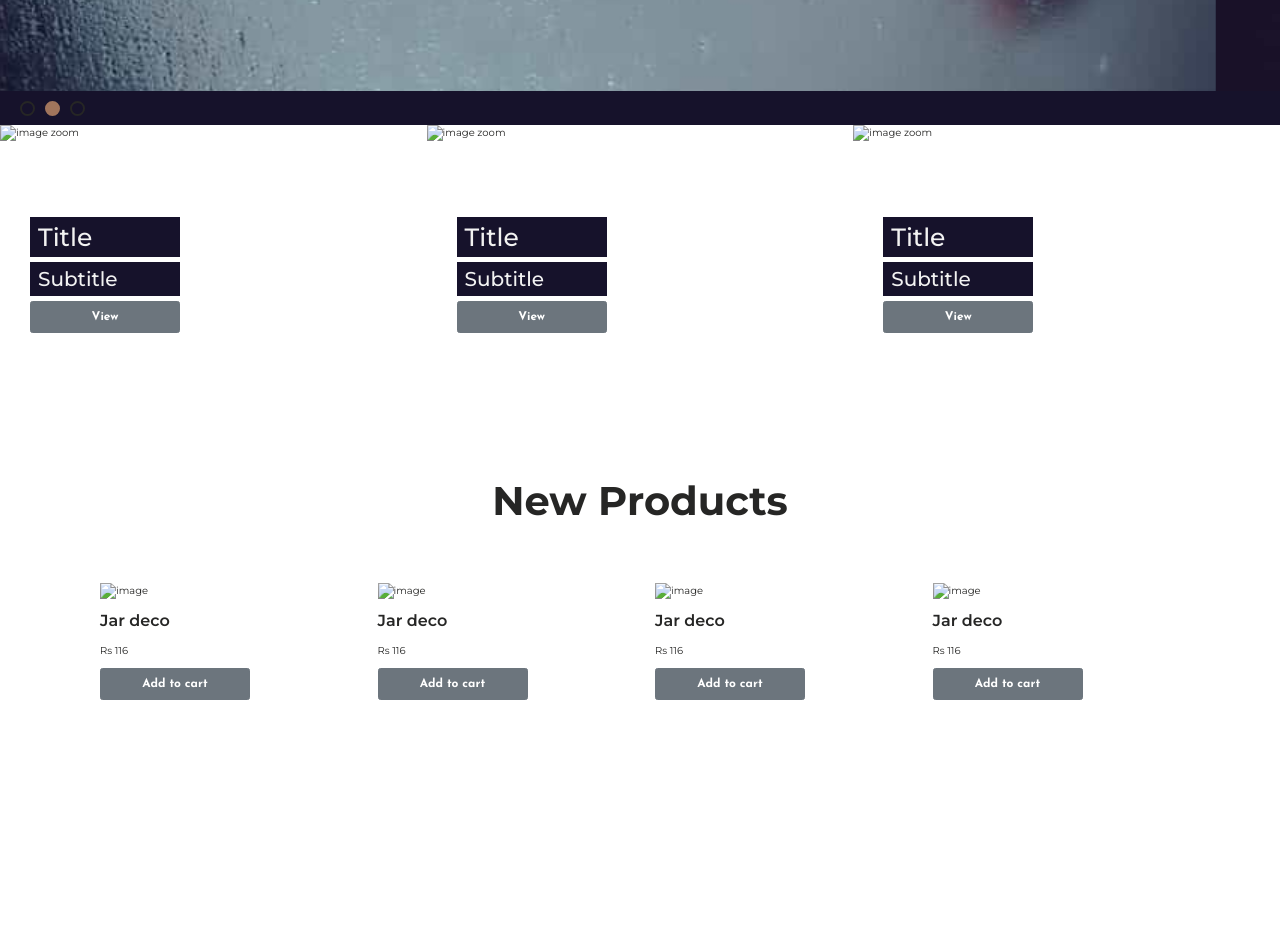
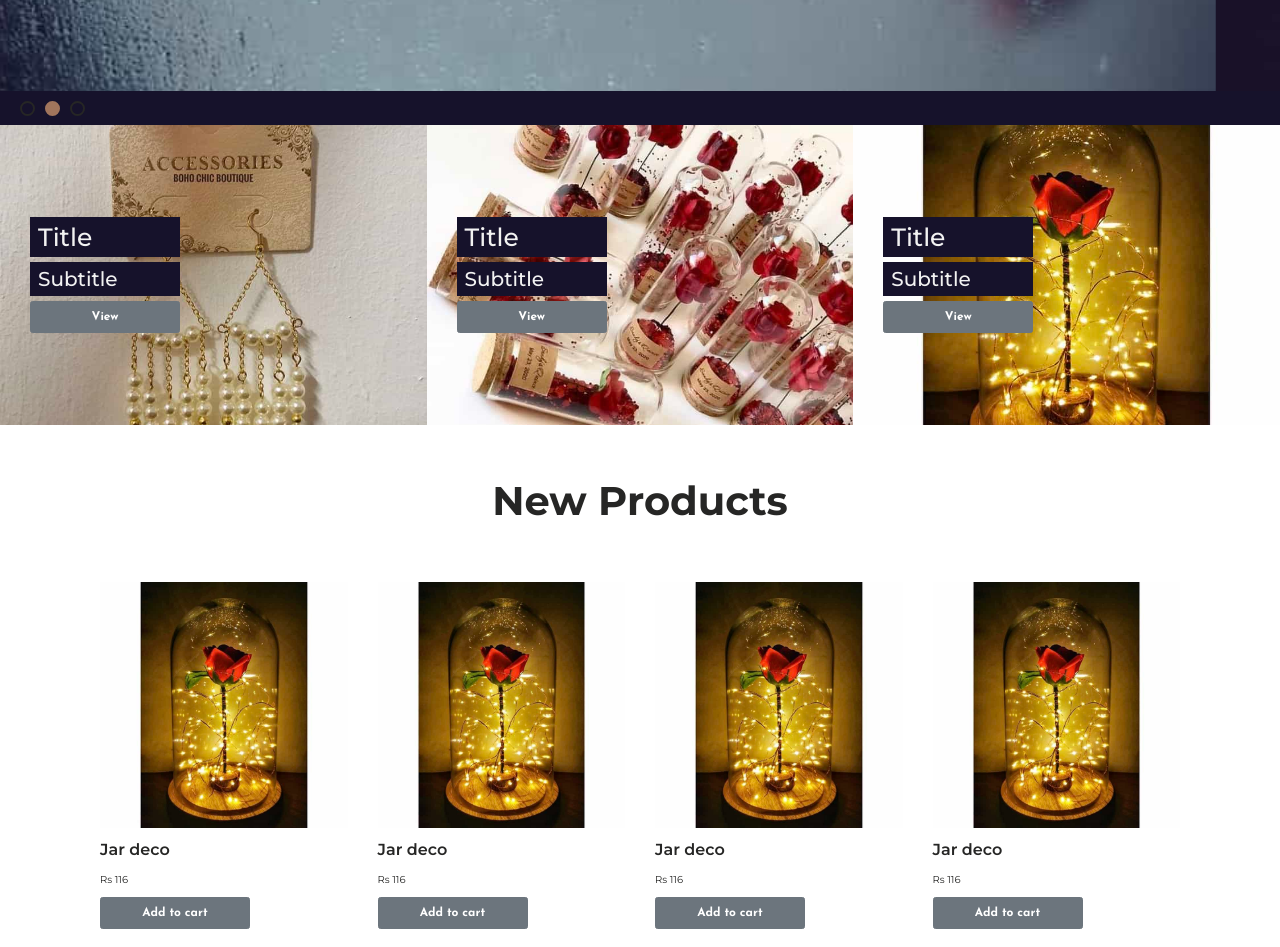
Before and after one commit to DeanNab175/bohochicboutique, a website: page index.html in a window 1280 px wide. Shown: the part 720-1667 px from the top of the page. Before the commit the page ends 1485 px from the top, so only its background shows below. Drawn offline with nearby package versions, Linux system fonts and the light colour scheme; the site is published under a folder, as on GitHub Pages, so addresses that start at the root find nothing.

Commit message:
update image path

```diff
--- a/index.html
+++ b/index.html
@@ -185,7 +185,7 @@
       <section class="new-release">
         <div class="new-release__wrap">
           <div class="new-release__item">
-            <img src="/dist/images/IMG_6739.jpg" alt="image zoom">
+            <img src="dist/images/IMG_6739.jpg" alt="image zoom">
             <div class="new-release__detail">
               <h1 class="title">Title</h1>
               <h2 class="subtitle">Subtitle</h2>
@@ -194,7 +194,7 @@
           </div>
 
           <div class="new-release__item">
-            <img src="/dist/images/IMG_6740.jpg" alt="image zoom">
+            <img src="dist/images/IMG_6740.jpg" alt="image zoom">
             <div class="new-release__detail">
               <h1 class="title">Title</h1>
               <h2 class="subtitle">Subtitle</h2>
@@ -203,7 +203,7 @@
           </div>
 
           <div class="new-release__item">
-            <img src="/dist/images/IMG_6741.jpg" alt="image zoom">
+            <img src="dist/images/IMG_6741.jpg" alt="image zoom">
             <div class="new-release__detail">
               <h1 class="title">Title</h1>
               <h2 class="subtitle">Subtitle</h2>
@@ -220,7 +220,7 @@
           <div class="new-product__wrap">
             <div class="new-product__item">
               <div class="new-product__image">
-                <img src="/dist/images/IMG_6741.jpg" alt="image">
+                <img src="dist/images/IMG_6741.jpg" alt="image">
               </div>
               <p class="new-product__name">Jar deco</p>
               <p class="new-product__price">Rs 116</p>
@@ -229,7 +229,7 @@
 
             <div class="new-product__item">
               <div class="new-product__image">
-                <img src="/dist/images/IMG_6741.jpg" alt="image">
+                <img src="dist/images/IMG_6741.jpg" alt="image">
               </div>
               <p class="new-product__name">Jar deco</p>
               <p class="new-product__price">Rs 116</p>
@@ -238,7 +238,7 @@
 
             <div class="new-product__item">
               <div class="new-product__image">
-                <img src="/dist/images/IMG_6741.jpg" alt="image">
+                <img src="dist/images/IMG_6741.jpg" alt="image">
               </div>
               <p class="new-product__name">Jar deco</p>
               <p class="new-product__price">Rs 116</p>
@@ -247,7 +247,7 @@
 
             <div class="new-product__item">
               <div class="new-product__image">
-                <img src="/dist/images/IMG_6741.jpg" alt="image">
+                <img src="dist/images/IMG_6741.jpg" alt="image">
               </div>
               <p class="new-product__name">Jar deco</p>
               <p class="new-product__price">Rs 116</p>
```
